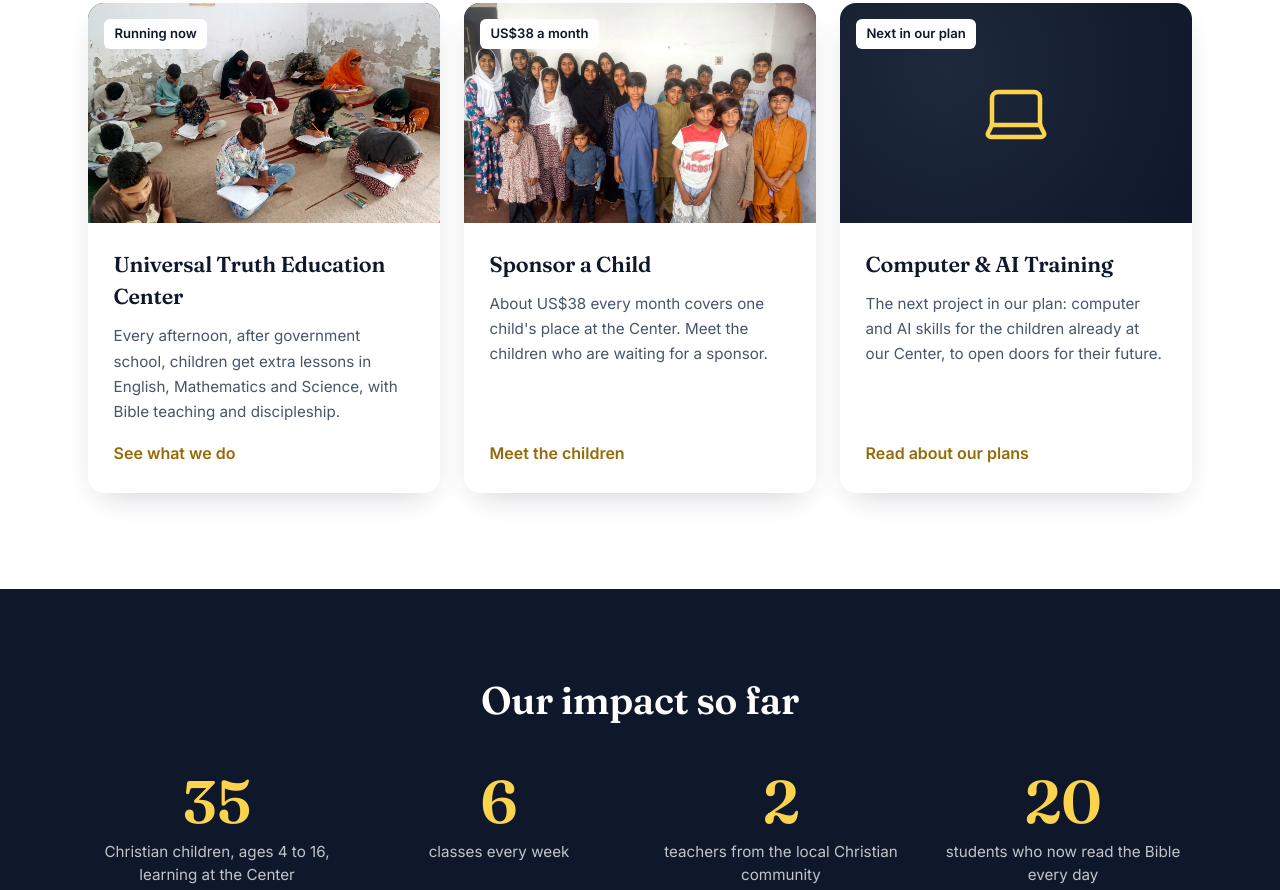
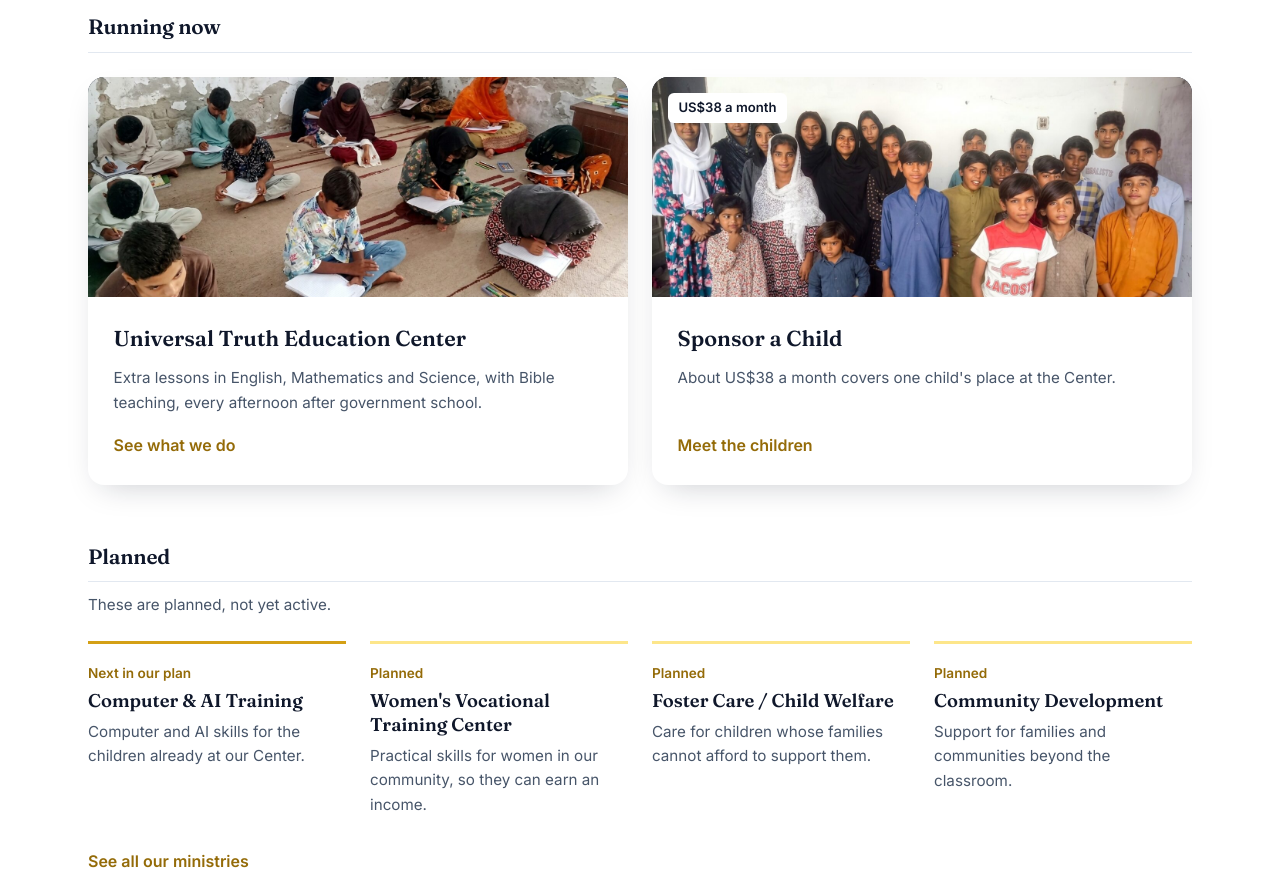
Before and after one commit to zuhaib331/universal-truth-ministry-website, a plain HTML site: page index.html in a window 1280 px wide. Shown: the part 2691-3581 px from the top of the page. Drawn offline with Linux system fonts and the light colour scheme.

Commit message:
Homepage: "Our ministries" section (running now and planned)
Replaces the three work cards. Running now: Education Center and Sponsor a
Child. Planned (no dates or costs): Computer & AI Training (next), Women's
Vocational Training Center, Foster Care / Child Welfare, Community
Development. Short lines cut from the approved What We Do wording; links to
What We Do with "See all our ministries".

Co-Authored-By: Claude Opus 5.5 <noreply@anthropic.com>

```diff
--- a/index.html
+++ b/index.html
@@ -144,6 +144,20 @@
   .hp-join a.hp-join-main .hp-ico i,.hp-join a.hp-join-main .hp-ico svg{color:#fff}
   .hp-join h3{font-size:1.05rem;font-weight:600;color:#0f172a}
   .hp-join p{font-size:.9rem;line-height:1.55;color:#475569;margin-top:.35rem}
+  /* Our ministries (Nov 2026): running now (photo cards) + planned (text only, no dates or costs) */
+  @media (min-width:900px){.hp-work.two{grid-template-columns:repeat(2,1fr)}}
+  .hp-work-body h4{font-family:'Fraunces',serif;font-size:1.35rem;color:#0f172a;font-weight:600}
+  .hp-subhead{font-family:'Fraunces',serif;font-size:1.3rem;font-weight:600;color:#0f172a;margin-top:3.5rem;padding-bottom:.6rem;border-bottom:1px solid #e2e8f0}
+  .hp-subhead+.hp-work{margin-top:1.5rem}
+  .hp-plan-note{font-size:.95rem;color:#475569;margin-top:.75rem}
+  .hp-plans{display:grid;grid-template-columns:1fr;gap:1.75rem 1.5rem;margin-top:1.5rem}
+  @media (min-width:640px){.hp-plans{grid-template-columns:repeat(2,1fr)}}
+  @media (min-width:1024px){.hp-plans{grid-template-columns:repeat(4,1fr)}}
+  .hp-plan{border-top:3px solid #fde68a;padding-top:1rem}
+  .hp-plan:first-child{border-top-color:#d4a015}
+  .hp-state{font-size:.85rem;font-weight:600;color:#946b08}
+  .hp-plan h4{font-family:'Fraunces',serif;font-size:1.15rem;font-weight:600;color:#0f172a;margin-top:.3rem;line-height:1.3}
+  .hp-plan p{font-size:.95rem;line-height:1.6;color:#475569;margin-top:.45rem}
 </style>
 </head>
 
@@ -325,25 +339,26 @@
   </div>
 </section>
 
-<!-- OUR WORK -->
+<!-- OUR MINISTRIES: running now + planned -->
 <section style="padding:6rem 0">
   <div class="hp-wrap">
     <div style="max-width:48rem;margin:0 auto;text-align:center">
-      <h2 class="hp-h2">Lessons and faith, in the same afternoon.</h2>
+      <h2 class="hp-h2">Our ministries</h2>
       <p class="hp-lead" style="margin-top:1rem">
         The same teachers help a child with Mathematics and open the Bible with them.
         For us, these are one way of following Jesus.
       </p>
     </div>
-    <div class="hp-work">
+
+    <h3 class="hp-subhead">Running now</h3>
+    <div class="hp-work two">
       <a href="programs.html" class="hp-work-card">
         <div class="hp-work-img">
           <img loading="lazy" decoding="async" src="images/classroom-writing.jpg" style="object-position:center 70%" alt="Students writing at the Education Center" />
-          <span class="hp-tag">Running now</span>
         </div>
         <div class="hp-work-body">
-          <h3>Universal Truth Education Center</h3>
-          <p>Every afternoon, after government school, children get extra lessons in English, Mathematics and Science, with Bible teaching and discipleship.</p>
+          <h4>Universal Truth Education Center</h4>
+          <p>Extra lessons in English, Mathematics and Science, with Bible teaching, every afternoon after government school.</p>
           <span class="hp-link">See what we do</span>
         </div>
       </a>
@@ -353,23 +368,38 @@
           <span class="hp-tag">US$38 a month</span>
         </div>
         <div class="hp-work-body">
-          <h3>Sponsor a Child</h3>
-          <p>About US$38 every month covers one child's place at the Center. Meet the children who are waiting for a sponsor.</p>
+          <h4>Sponsor a Child</h4>
+          <p>About US$38 a month covers one child's place at the Center.</p>
           <span class="hp-link">Meet the children</span>
         </div>
       </a>
-      <a href="programs.html" class="hp-work-card">
-        <div class="hp-work-img">
-          <div class="hp-next"><i data-lucide="laptop"></i></div>
-          <span class="hp-tag">Next in our plan</span>
-        </div>
-        <div class="hp-work-body">
-          <h3>Computer &amp; AI Training</h3>
-          <p>The next project in our plan: computer and AI skills for the children already at our Center, to open doors for their future.</p>
-          <span class="hp-link">Read about our plans</span>
-        </div>
-      </a>
     </div>
+
+    <h3 class="hp-subhead">Planned</h3>
+    <p class="hp-plan-note">These are planned, not yet active.</p>
+    <div class="hp-plans">
+      <div class="hp-plan">
+        <span class="hp-state">Next in our plan</span>
+        <h4>Computer &amp; AI Training</h4>
+        <p>Computer and AI skills for the children already at our Center.</p>
+      </div>
+      <div class="hp-plan">
+        <span class="hp-state">Planned</span>
+        <h4>Women's Vocational Training Center</h4>
+        <p>Practical skills for women in our community, so they can earn an income.</p>
+      </div>
+      <div class="hp-plan">
+        <span class="hp-state">Planned</span>
+        <h4>Foster Care / Child Welfare</h4>
+        <p>Care for children whose families cannot afford to support them.</p>
+      </div>
+      <div class="hp-plan">
+        <span class="hp-state">Planned</span>
+        <h4>Community Development</h4>
+        <p>Support for families and communities beyond the classroom.</p>
+      </div>
+    </div>
+    <p style="margin-top:2rem"><a href="programs.html" class="hp-link" style="margin-top:0">See all our ministries</a></p>
   </div>
 </section>
 
```
